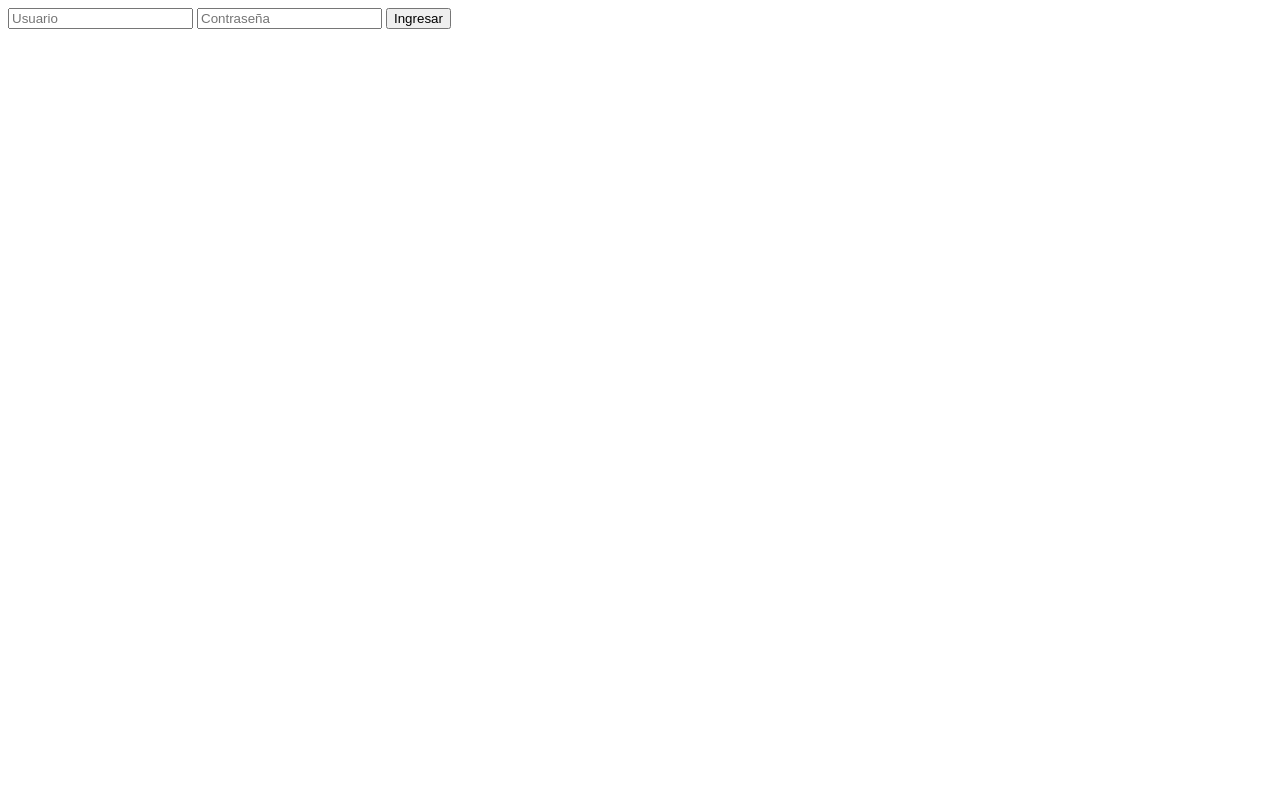
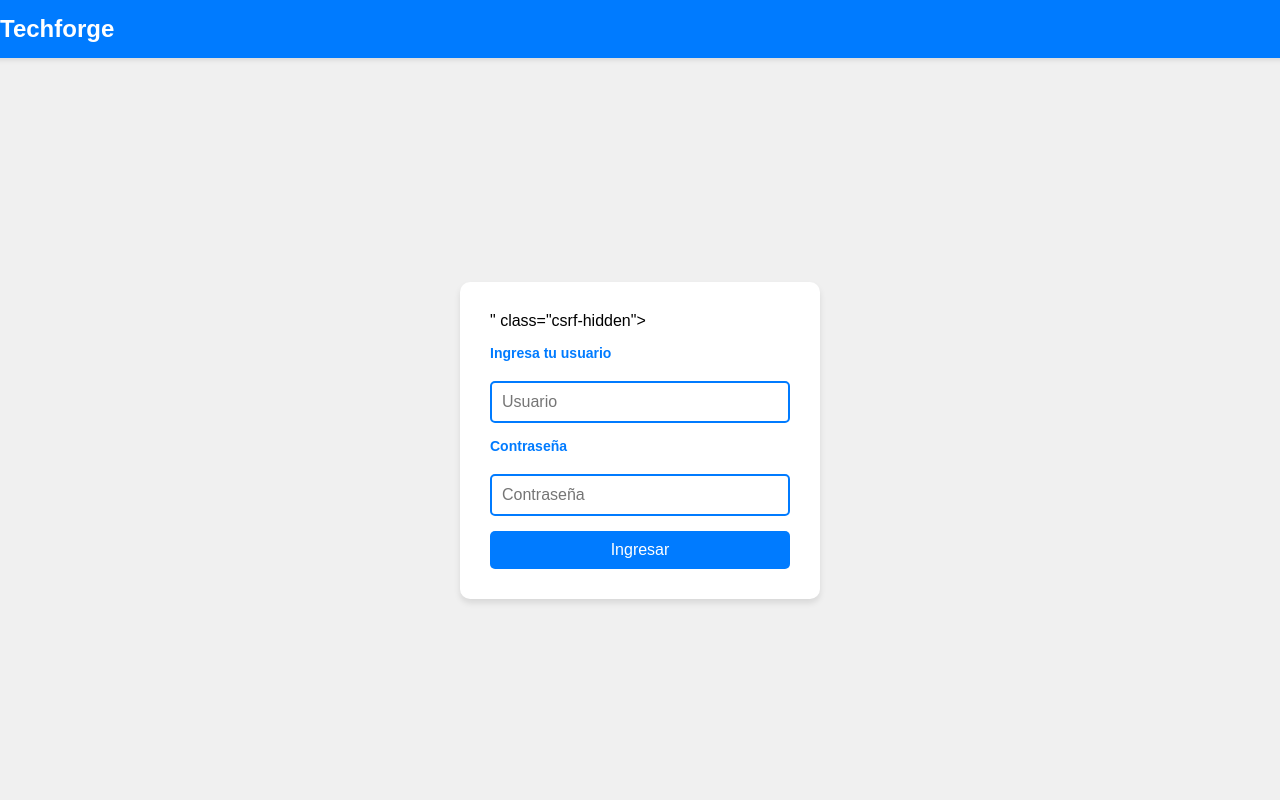
Before and after one commit to Avillegasa/condoforge, a Django app: page /users/login/ in a window 1280 px wide. Before the commit the page is almost empty. Run offline with Django 5.2, Linux system fonts and the light colour scheme.

Commit message:
Estilos login v1

```diff
--- a/users/templates/users/login.html
+++ b/users/templates/users/login.html
@@ -1,7 +1,115 @@
-<form method="POST">
-    {% csrf_token %}
-    <input type="text" name="username" placeholder="Usuario">
-    <input type="password" name="password" placeholder="Contraseña">
-    <button type="submit">Ingresar</button>
-    <p>{{ error }}</p>
-</form>
+<!DOCTYPE html>
+<html>
+<head>
+    <style>
+        body {
+            margin: 0;
+            padding: 0;
+            display: flex;
+            justify-content: center;
+            align-items: center;
+            min-height: 100vh;
+            background-color: #f0f0f0;
+            font-family: Arial, sans-serif;
+        }
+
+        .header {
+            position: fixed;
+            top: 0;
+            width: 100%;
+            background-color: #007bff;
+            padding: 15px 20px;
+            color: white;
+            box-shadow: 0 2px 5px rgba(0,0,0,0.1);
+        }
+
+        .header-label {
+            margin: 0;
+            font-size: 24px;
+            font-weight: bold;
+        }
+
+        .form-container {
+            background-color: white;
+            padding: 30px;
+            border-radius: 10px;
+            box-shadow: 0 4px 6px rgba(0,0,0,0.1);
+            width: 300px;
+            margin-top: 80px;
+        }
+
+        form {
+            display: flex;
+            flex-direction: column;
+            gap: 15px;
+        }
+
+        .csrf-hidden {
+            display: none; /* Oculta el token CSRF */
+        }
+
+        label {
+            color: #007bff;
+            font-size: 14px;
+            margin-bottom: 5px;
+            font-weight: bold;
+        }
+
+        input[type="text"],
+        input[type="password"] {
+            padding: 10px;
+            border: 2px solid #007bff;
+            border-radius: 5px;
+            font-size: 16px;
+            outline: none;
+            width: 100%;
+            box-sizing: border-box;
+        }
+
+        input[type="text"]:focus,
+        input[type="password"]:focus {
+            border-color: #0056b3;
+        }
+
+        button {
+            background-color: #007bff;
+            color: white;
+            padding: 10px;
+            border: none;
+            border-radius: 5px;
+            cursor: pointer;
+            font-size: 16px;
+            transition: background-color 0.3s;
+        }
+
+        button:hover {
+            background-color: #0056b3;
+        }
+
+        p.error {
+            color: #dc3545;
+            margin: 5px 0 0 0;
+            text-align: center;
+            font-size: 14px;
+        }
+    </style>
+</head>
+<body>
+    <div class="header">
+        <h1 class="header-label">Techforge</h1>
+    </div>
+    <div class="form-container">
+        <form method="POST">
+            <input type="hidden" name="csrfmiddlewaretoken" value="{% csrf_token %}" class="csrf-hidden">
+            <label for="username">Ingresa tu usuario</label>
+            <input type="text" id="username" name="username" placeholder="Usuario">
+            <label for="password">Contraseña</label>
+            <input type="password" id="password" name="password" placeholder="Contraseña">
+            <button type="submit">Ingresar</button>
+            {% if error %}
+                <p class="error">{{ error }}</p>
+            {% endif %}
+        </form>
+    </div>
+</body>
+</html>
```
